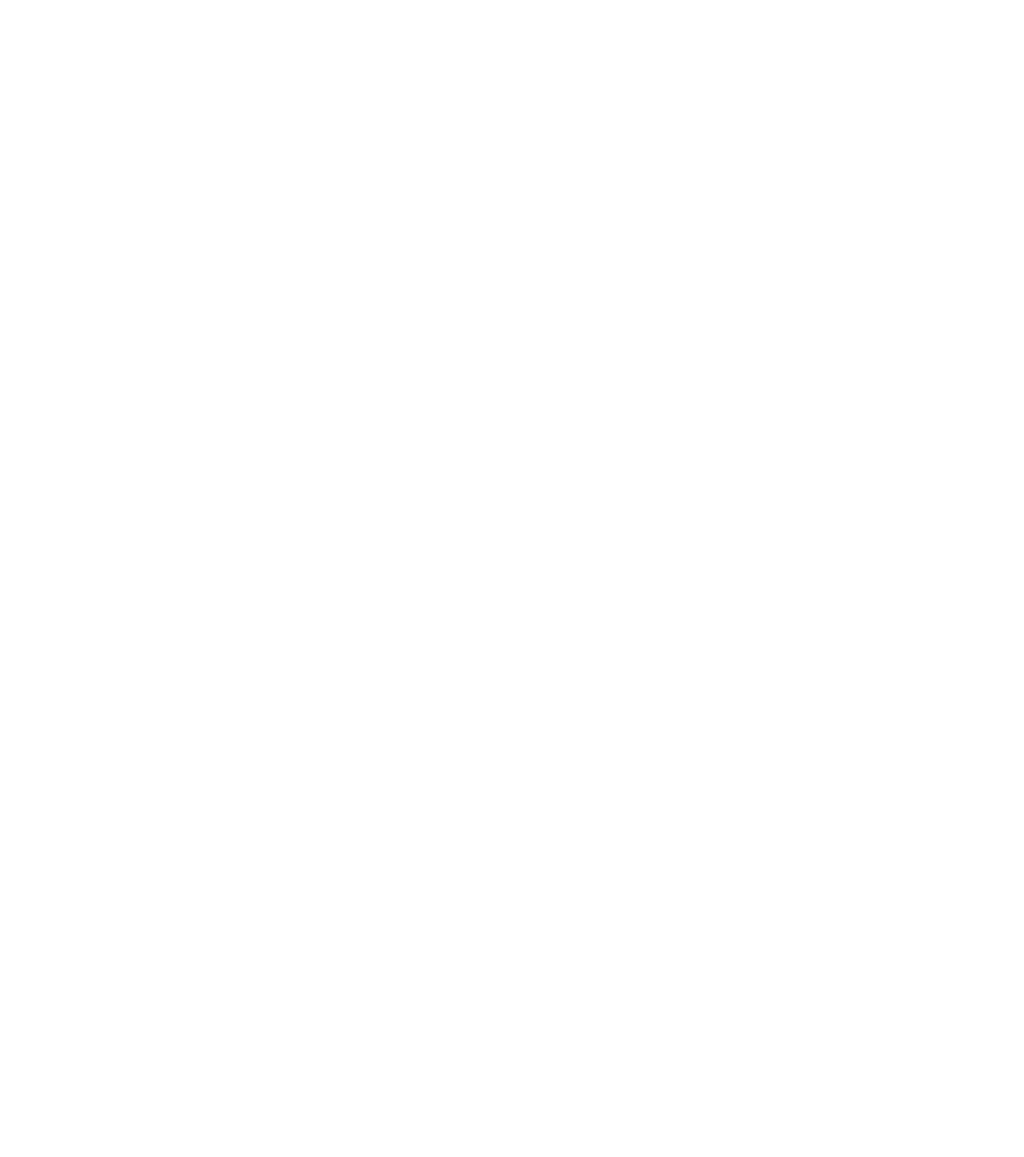
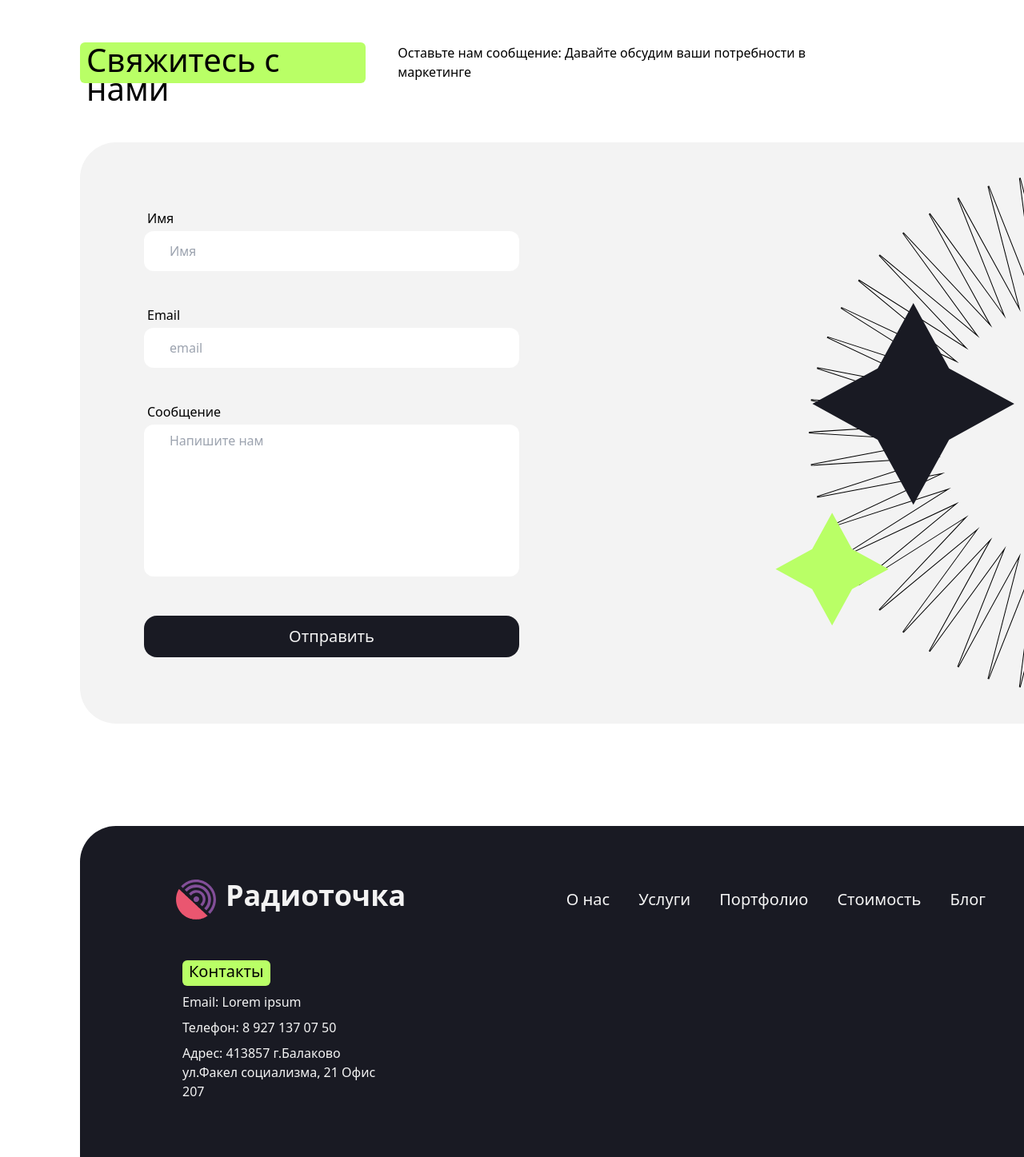
Before and after one commit to heayr/pet-b-fm, a Next.js app: page / in a window 1280 px wide. Shown: the part 2700-4147 px from the top of the page at 80% size. Before the commit the page ends 2698 px from the top, so only its background shows below. Built offline with nearby package versions, Linux system fonts and the light colour scheme.

Commit message:
mark_2.2

```diff
--- /dev/null
+++ b/app/components/Footer.tsx
@@ -0,0 +1,69 @@
+import Link from "next/link";
+import Image from "next/image";
+
+export default function Footer() {
+  return (
+    <footer className=" w-[1240px] rounded-t-[45px] bg-dark mx-auto mt-32 pb-24">
+      <nav className="p-10 stick top-0">
+        <div className=" mx-auto flex justify-between flex-col pt-10 sm:flex-row h-16 w-[90%]">
+          <p className="text-2xl font-bold grid place-content-center">
+            <Link
+              href="/"
+              className=" flex gap-3 text-default-grey  text-4xl px-[20px] py-[10px] border-[2px] border-transparent hover:border-[2px] hover:border-default-lime border-solid rounded-full transition duration-700 ease-in-out hover:bg-default-lime "
+            >
+              <Image
+                src="/images/main-logo.svg"
+                alt="Лого"
+                width={50}
+                height={50}
+              />
+              Радиоточка
+            </Link>
+          </p>
+          <ul className="flex sm:flex-col lg:flex-row justify-center align-middle items-center gap-4 text-xl sm:justify-evenly  lg:text-sm list-none ">
+            <Link
+              href={""}
+              className="text-default-grey /70 px-[10px] py-[5px] text-xl rounded-full hover:bg-default-lime transition duration-300 ease-in-out"
+            >
+              О нас
+            </Link>
+            <Link
+              href="#services"
+              className="text-default-grey /70 px-[10px] py-[5px] text-xl rounded-full hover:bg-default-lime transition duration-300 ease-in-out"
+            >
+              Услуги
+            </Link>
+            <Link
+              href=""
+              className="text-default-grey /70 px-[10px] py-[5px] text-xl rounded-full hover:bg-default-lime transition duration-300 ease-in-out"
+            >
+              Портфолио
+            </Link>
+            <Link
+              href={""}
+              className="text-default-grey /70 px-[10px] py-[5px] text-xl rounded-full hover:bg-default-lime transition duration-300 ease-in-out"
+            >
+              Стоимость
+            </Link>
+            <Link
+              href={""}
+              className="text-default-grey /70 px-[10px] py-[5px] text-xl rounded-full hover:bg-default-lime transition duration-300 ease-in-out"
+            >
+              Блог
+            </Link>
+          </ul>
+        </div>
+      </nav>
+      <div className="flex flex-col items-start gap-y-2 ml-32 mt-6 h-[150px]">
+        <h3 className=" text-default-dark bg-default-lime px-2 text-center pb-1 inline-block rounded-md text-xl ">
+          Контакты
+        </h3>
+        <p className=" text-default-grey  ">Email: Lorem ipsum </p>
+        <p className=" text-default-grey  ">Телефон: 8 927 137 07 50</p>
+        <p className=" text-default-grey w-[260px] ">
+          Адрес: 413857 г.Балаково ул.Факел социализма, 21 Офис 207
+        </p>
+      </div>
+    </footer>
+  );
+}
--- /dev/null
+++ b/app/components/Form.tsx
@@ -0,0 +1,67 @@
+import Image from "next/image";
+import Link from "next/link";
+
+export default function Form() {
+  return (
+    <section className="mx-auto mt-[40px]" id="consultation">
+      <div className="flex items-center h-20 w-3/4  gap-10 mb-[60px]  ">
+        <Link className="ml-[100px]" id="services" href="#">
+          <h2 className="   text-[40px] leading-9 h-[51px] pt-1 px-2 bg-default-lime rounded-md ">
+            Свяжитесь с нами
+          </h2>
+        </Link>
+        <p className="">
+          Оставьте нам сообщение: Давайте обсудим ваши потребности в маркетинге
+        </p>
+      </div>
+      <div className="mx-auto w-[1240px]">
+        <div className="from-box flex flex-row bg-default-grey justify-between content-evenly py-10 rounded-[45px] ">
+          <form
+            action="submit"
+            className="flex flex-col w-[556px] justify-evenly ml-20 "
+          >
+            <div>
+              <p className="mb-1 ml-1">Имя</p>
+              <input
+                className="w-full h-[50px] rounded-xl px-8 "
+                placeholder="Имя"
+                type="text"
+                name=""
+                id=""
+              />
+            </div>
+            <div>
+              <p className="mb-1 ml-1">Email</p>
+              <input
+                className=" w-full h-[50px] rounded-xl px-8"
+                placeholder="email"
+                type="email"
+                name=""
+                id=""
+              />
+            </div>
+            <div>
+              <p className="mb-1 ml-1">Сообщение</p>
+              <textarea
+                className=" w-full h-[190px] rounded-xl px-8 py-2 resize-none "
+                placeholder="Напишите нам"
+                name=""
+                id=""
+                rows={6}
+              />
+            </div>
+            <button className=" bg-dark text-default-grey py-3 rounded-2xl hover:bg-default-lime hover:text-dark text-xl  transition duration-700  ">
+              Отправить
+            </button>
+          </form>
+          <Image
+            src="/images/stars.svg"
+            alt="Звездочки"
+            width={691}
+            height={648}
+          />
+        </div>
+      </div>
+    </section>
+  );
+}
--- a/app/page.tsx
+++ b/app/page.tsx
@@ -4,6 +4,8 @@ import LogoSection from "./components/LogoSection";
 import Services from "./components/Services";
 import Proposal from "./components/Proposal";
 import Cases from "./components/Cases";
+import Form from "./components/Form";
+import Footer from "./components/Footer";
 
 export default function Home() {
   return (
@@ -13,6 +15,8 @@ export default function Home() {
       <Services />
       <Proposal />
       <Cases />
+      <Form />
+      <Footer />
     </div>
   );
 }
```
Also changed, not shown: public/images/stars.svg (added).
